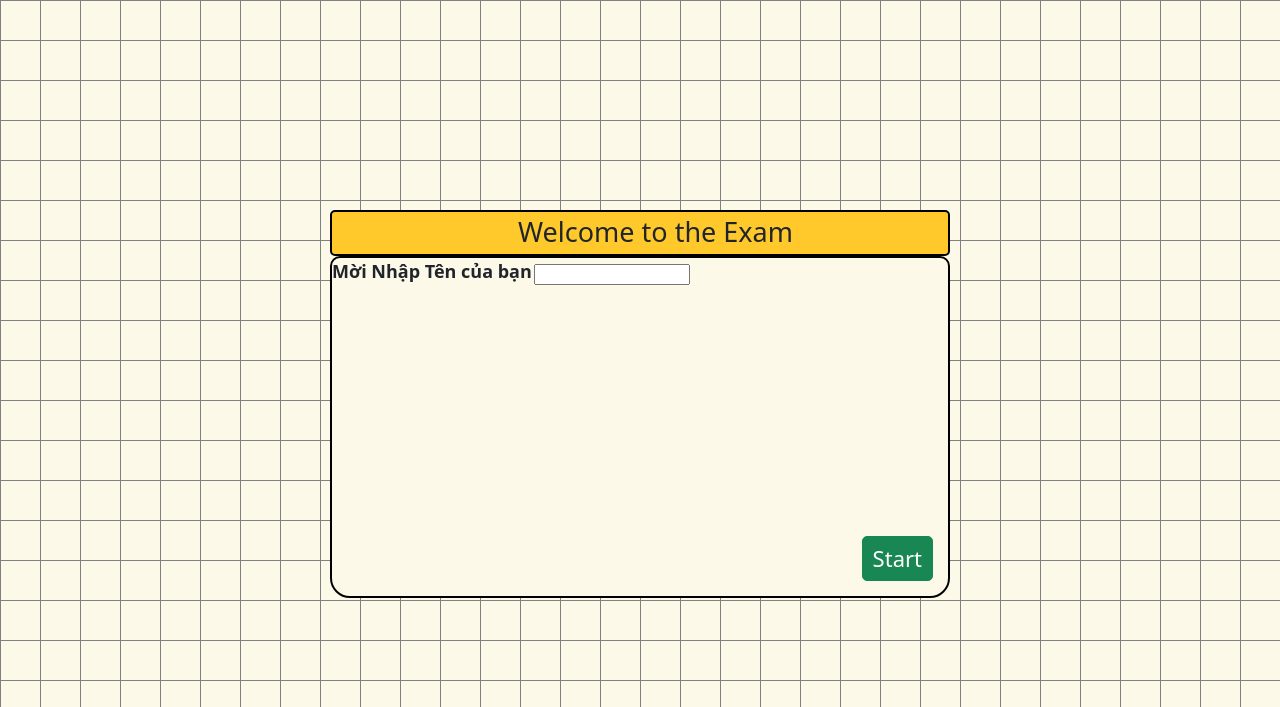
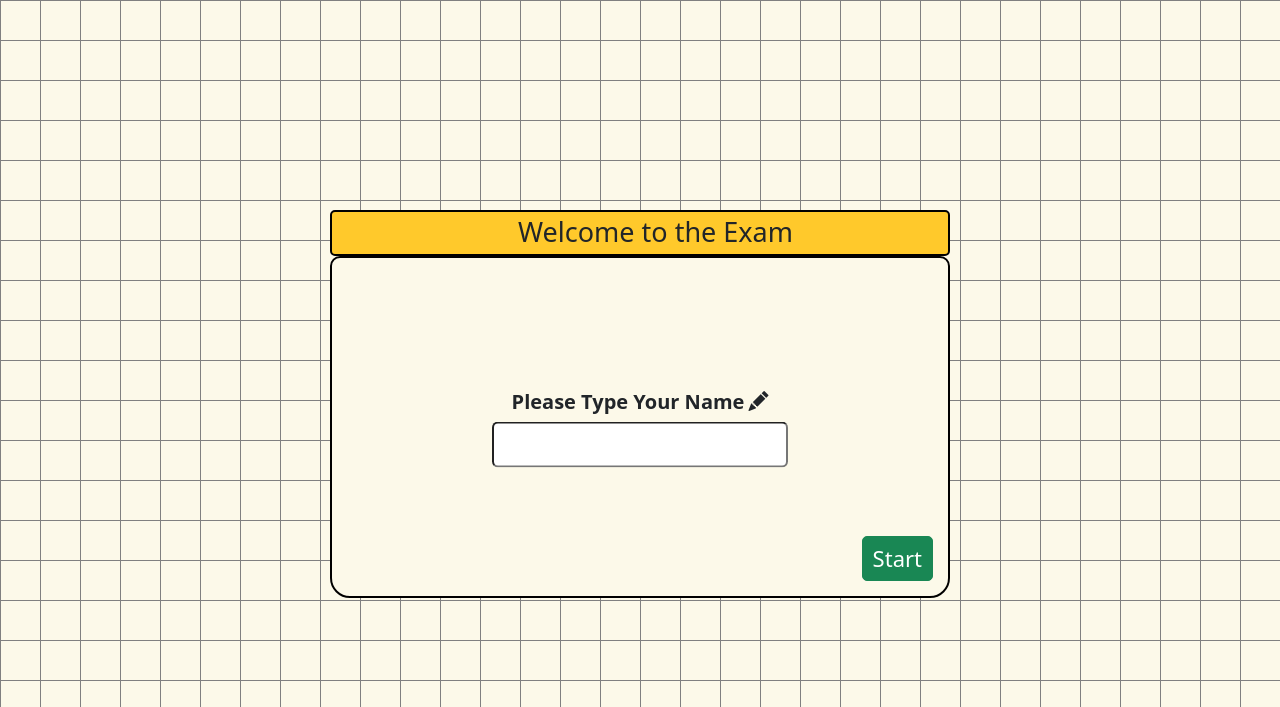
Before and after one commit to ltgk03/Wcontest-Team2, a PHP site: page /questions.php in a window 1280 px wide. Shown: the top 707 px of the page. Run offline with PHP 8.4, Linux system fonts and the light colour scheme; some libraries are stand-ins or nearby versions.

Commit message:
18/10/2022

```diff
--- a/assets/css/questions.css
+++ b/assets/css/questions.css
@@ -35,7 +35,6 @@ body {
     border-bottom-right-radius: 20px;
     border-top-right-radius: 10px;
     border-top-left-radius: 10px;
-
 }
 
 .customBtn {
@@ -95,3 +94,17 @@ label {
 #btnFinish {
     font-size: 2.2rem;
 }
+
+#signIn {
+    display: block;
+    width: 50%;
+    text-align: center;
+    position: absolute;
+    top: 50%;
+    left: 50%;
+    transform: translate(-50%, -50%);
+}
+
+#signIn label {
+    font-size: 2rem;
+}
--- a/questions.php
+++ b/questions.php
@@ -18,15 +18,20 @@
     <!-- Latest compiled and minified JavaScript -->
     <script src="https://cdn.jsdelivr.net/npm/bootstrap@5.2.1/dist/js/bootstrap.bundle.min.js" integrity="sha384-u1OknCvxWvY5kfmNBILK2hRnQC3Pr17a+RTT6rIHI7NnikvbZlHgTPOOmMi466C8" crossorigin="anonymous"></script>
     <link rel="stylesheet" href="assets/css/questions.css">
+    <link rel="stylesheet" href="https://cdn.jsdelivr.net/npm/bootstrap-icons@1.9.1/font/bootstrap-icons.css">
 </head>
 
 <body>
     <div id="startDiv">
         <div id="headerDiv">Welcome to the Exam</div>
         <div id="bodyDiv" class=" position-relative">
-            <label for="username">Mời Nhập Tên của bạn</label>
-            <input type="text" id="username" name="username" required>
-            <div id="error" style="font-size: 1.8rem;"></div>
+            <div id="signIn">
+                <label for="username">Please Type Your Name<i style="margin-left: 4px"class="bi bi-pencil-fill"></i></label>
+                <br>
+                <input type="text" id="username" name="username" class="input-lg"required>
+            </div>
+
+            <div id="error" style="font-size: 1.8rem"></div>
             <button type="button" name="button" class="btn btn-lg btn-success customBtn" id="btnStart"> Start</button>
         </div>
     </div>
@@ -90,7 +95,7 @@
     $('#btnStart').click(function() {
         uname = document.getElementById("username").value;
         if (uname != "") {
-            if (document.getElementById("error").value != "Tên đăng nhập đã tồn tại, mời nhập lại"){
+            if (document.getElementById("error").value != "The name has already existed!"){
                 GetQuestions();
                 $('#questions').show();
                 $('#btnFinish').show();
```
